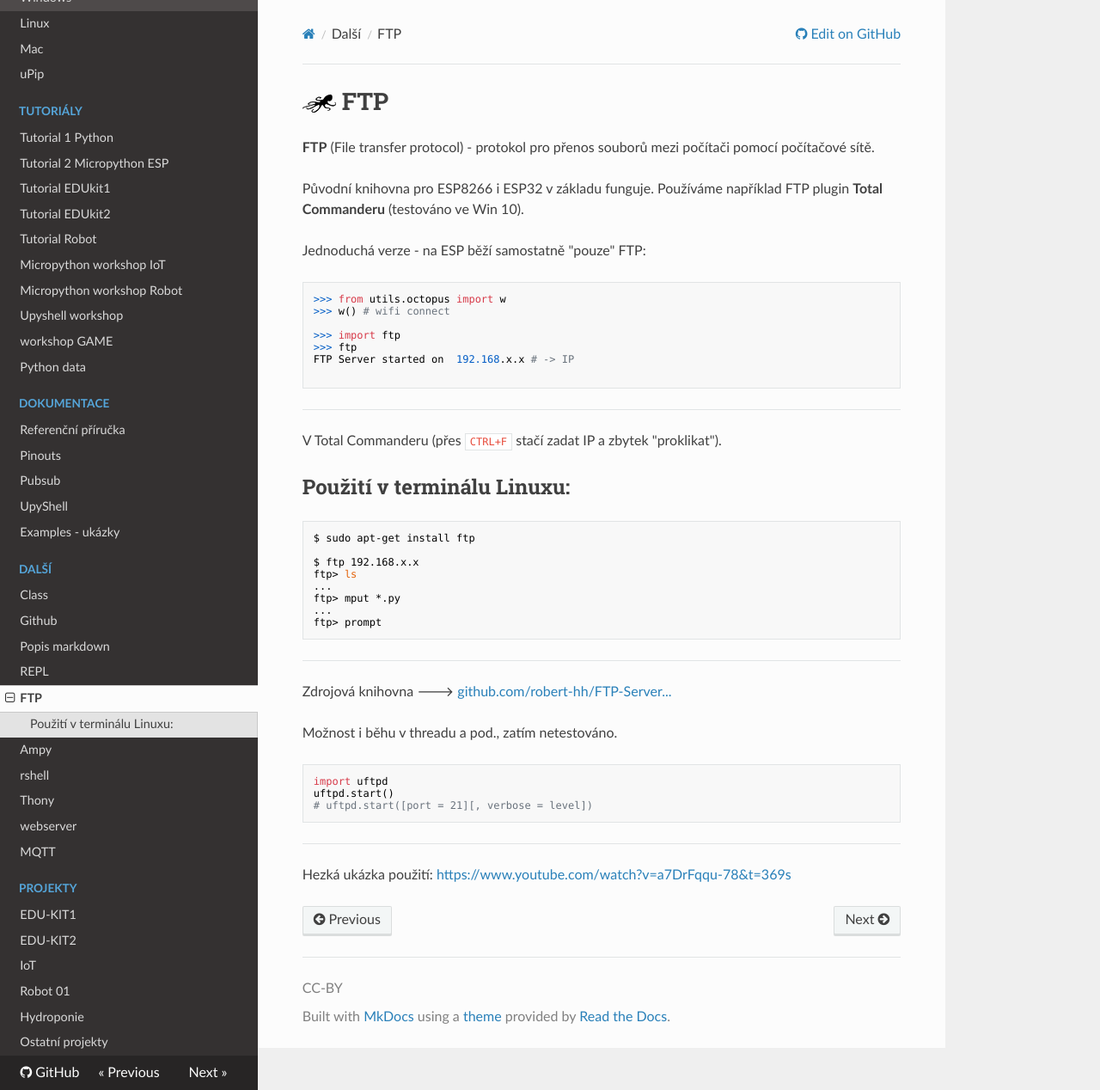
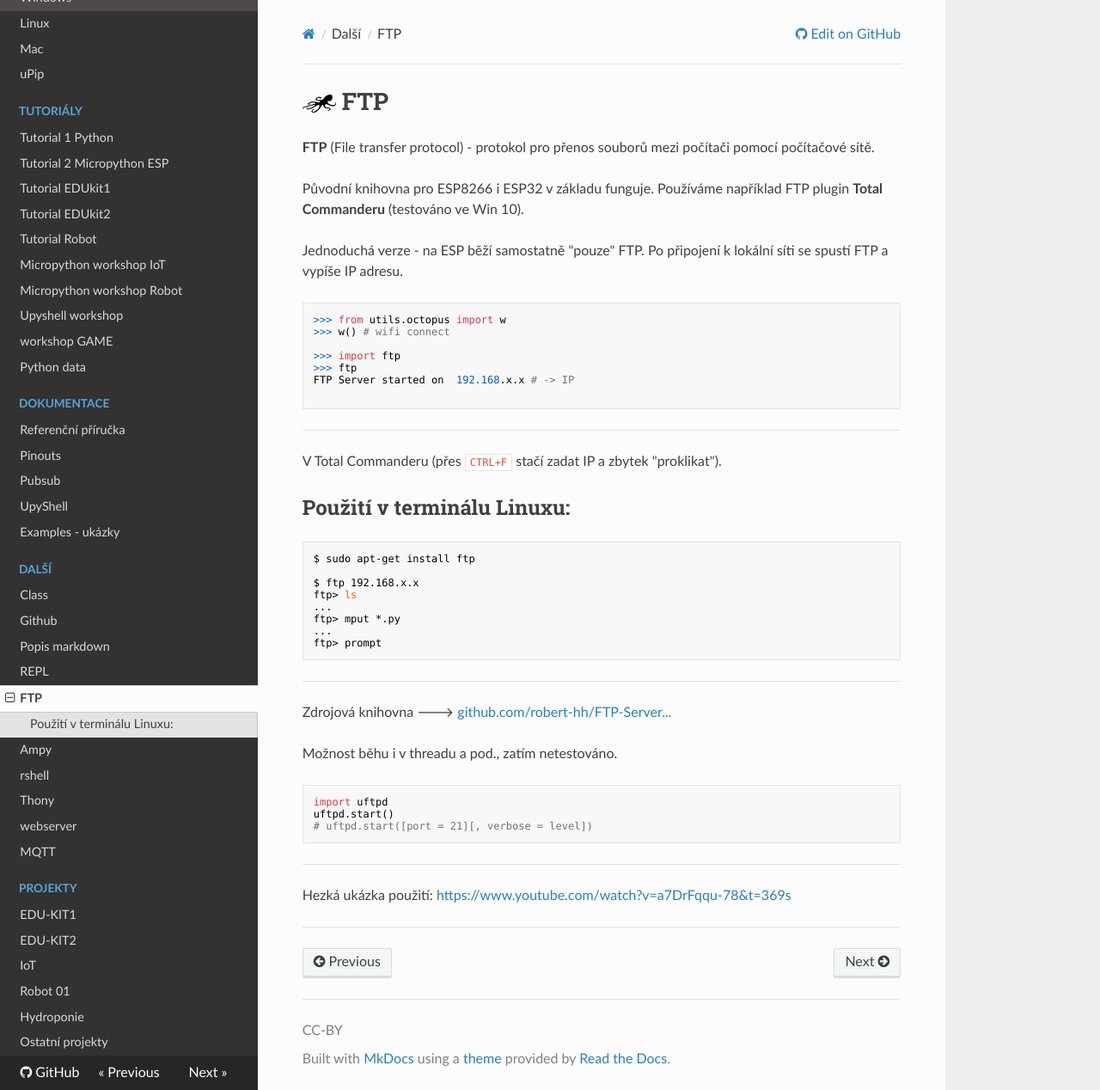
Before and after one commit to octopuslab-cz/docs_octopuslab_cz, an MkDocs documentation site: the page built from docs/ftp.md, in a window 1280 px wide and 1268 px high. Shown: the whole window at 86% size. Built offline with MkDocs 1.6.1, drawn with Linux system fonts in a browser that asks for light colours; nearby versions of some CDN libraries.

Commit message:
edit table

````diff
--- a/docs/ftp.md
+++ b/docs/ftp.md
@@ -1,11 +1,13 @@
 # ![logo](img/logo_small.png) FTP
+
 
 **FTP** (File transfer protocol) - protokol pro přenos souborů mezi počítači pomocí počítačové sítě.
 
 Původní knihovna pro ESP8266 i ESP32 v základu funguje.
 Používáme například FTP plugin **Total Commanderu** (testováno ve Win 10).
 
-Jednoduchá verze - na ESP běží samostatně "pouze" FTP:
+Jednoduchá verze - na ESP běží samostatně "pouze" FTP. Po připojení k lokální síti se spustí FTP a vypíše IP adresu.
+
 
 ```python
 >>> from utils.octopus import w
@@ -38,7 +40,7 @@ ftp> prompt
 
 Zdrojová knihovna 🡒 [github.com/robert-hh/FTP-Server...](https://github.com/robert-hh/FTP-Server-for-ESP8266-ESP32-and-PYBD)
 
-Možnost i běhu v threadu a pod., zatím netestováno.
+Možnost běhu i v threadu a pod., zatím netestováno.
 
 ```python
 import uftpd
@@ -50,3 +52,5 @@ uftpd.start()
 
 Hezká ukázka použití:
 https://www.youtube.com/watch?v=a7DrFqqu-78&t=369s
+
+---
````
Also changed, not shown: docs/install.md (+2 -2 lines).
